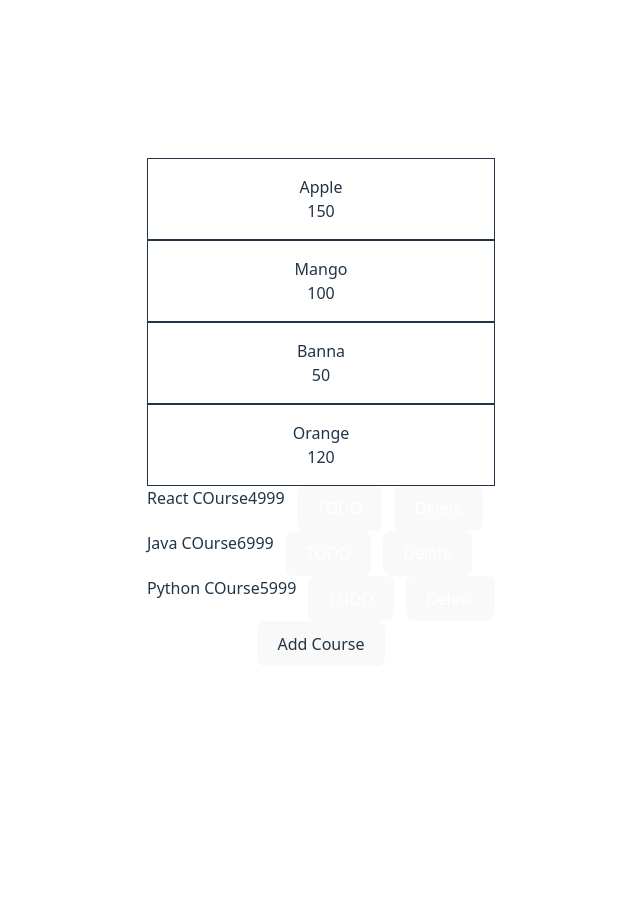
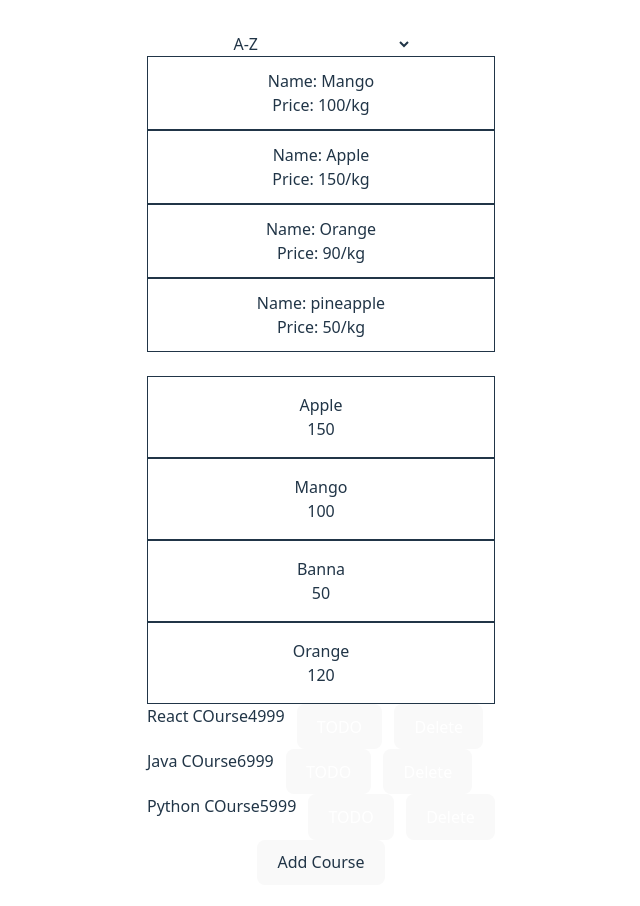
Before and after one commit to SoumitraMaity14/React, a React (Vite) app in the folder practice/: page / in a window 1280 px wide. Shown: the top 906 px of the page, without its empty margins (319-959 px from the left). Before the commit the page ends 800 px from the top, so only its background shows below. Built offline with nearby package versions, Linux system fonts and the light colour scheme.

Commit message:
array sort added & dropdown practice added

```diff
--- a/practice/src/App.tsx
+++ b/practice/src/App.tsx
@@ -28,12 +28,14 @@ import { User } from './components/context/new-update-context/User'
 import { CountMemo } from './components/memo/CountMemo'
 import { TodoListPractice } from './components/state/array/TodoListPractice'
 import { SearchPractice } from './components/state/SearchPractice'
+import { SortedProduct } from './SortedProduct'
 
 function App() {
 
 
   return (
     <>
+    <SortedProduct/>
     <SearchPractice/>
     <TodoListPractice/>
     {/* <CountMemo/> */}
--- /dev/null
+++ b/practice/src/SortedProduct.tsx
@@ -0,0 +1,42 @@
+import { useState } from "react"
+
+interface ProductType{
+    name: string,
+    price: number
+}
+
+export const SortedProduct = () => {
+    const [select, setSelect]=useState("")
+    const [dropDown, setDropDown]=useState(false)
+    const product:ProductType[]=[
+        {name:"Mango", price: 100},
+        {name: "Apple", price:150},
+        {name:"Orange", price: 90},
+        {name: "pineapple", price: 50}
+    ]
+
+    const sortedProduct:Record<string, (a:ProductType, b:ProductType)=>number>={
+
+        "A-Z": (a, b)=>  a.name.localeCompare(b.name),
+        "Z-A": (a, b)=>  b.name.localeCompare(a.name),
+        "PRICE_HIGH_TO_LOW":(a, b)=> a.price-b.price,
+        "PRICE_LOW_TO_HIGH": (a,b)=>b.price=a.price
+    }
+    const sort =[...product].sort(sortedProduct[select])
+  return (
+    <div>
+        <select onChange={(e)=>setSelect(e.target.value)}>
+            <option value="A-Z">A-Z</option>
+            <option value="Z-A">Z-A</option>
+            <option value="PRICE_HIGH_TO_LOW">PRICE_HIGH_TO_LOW</option>
+            <option value="PRICE_LOW_TO_HIGH">PRICE_LOW_TO_HIGH</option>
+        </select>
+        {sort.map((product)=>(
+            <div key={product.name} className="border p-3">
+                <p>Name: {product.name}</p>
+                <p>Price: {product.price}/kg</p>
+                </div>
+        ))}
+    </div>
+  )
+}
```
Also changed, not shown: 2 other files (tests, documents, lock files or other folders).
